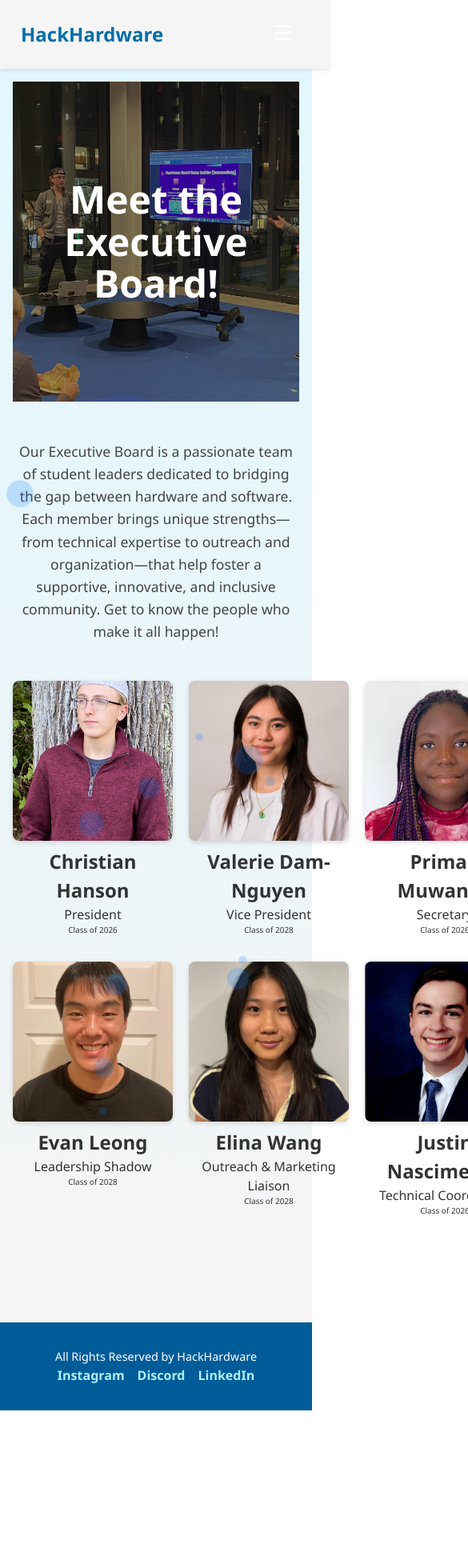
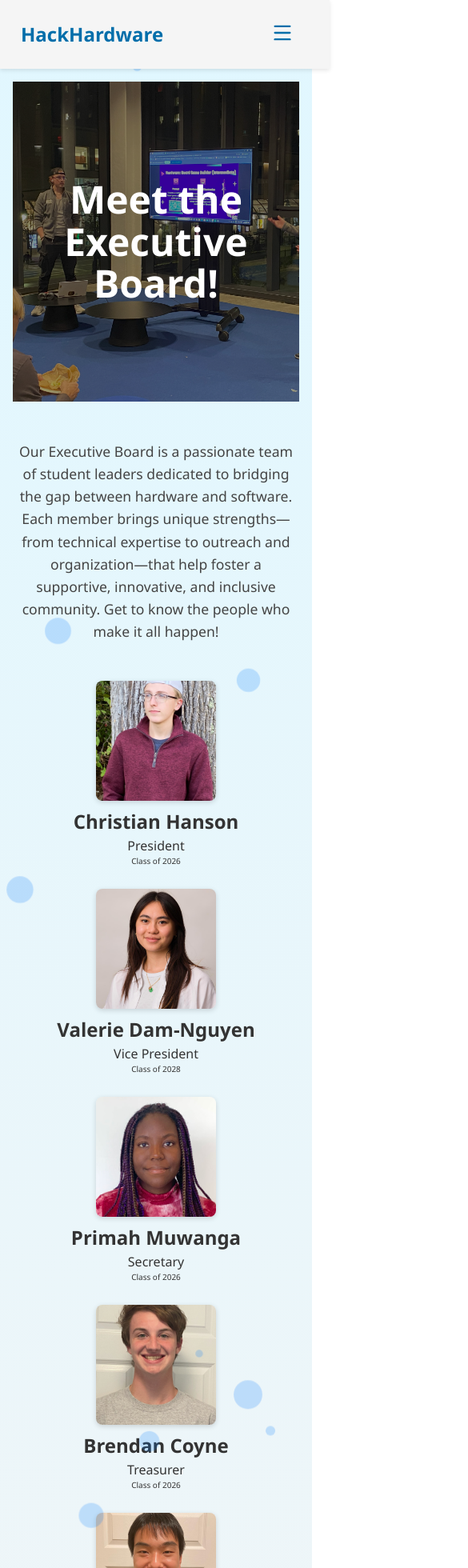
Before and after one commit to brendanmcoyne/HackHardware, a React (Vite) app: page /exec in a window 390 px wide. Shown: the top 1960 px of the page at 80% size, 585 px wide, since content can reach past the window. Before the commit the page ends 1763 px from the top, so only its background shows below. Built offline with nearby package versions, Linux system fonts and the light colour scheme.

Commit message:
Shot on Iphone

```diff
--- a/src/components/Events.tsx
+++ b/src/components/Events.tsx
@@ -21,7 +21,7 @@ const Section = styled.div`
 
 const Paragraph = styled.p`
     max-width: 800px;
-    margin: 4rem 0;
+    margin: 3rem 0;
     text-align: center;
     font-size: 1.1rem;
     line-height: 1.6;
@@ -37,7 +37,7 @@ const EventGrid = styled(motion.div)`
 const EventImage = styled.div`
     width: 100%;
     height: 180px;
-    background-color: #ddd; /* placeholder */
+    background-color: #ddd;
     background-size: cover;
     background-position: center;
 `;
@@ -79,13 +79,13 @@ const LogoWrapper = styled.div`
     justify-content: center;
     align-items: center;
     position: relative;
-    margin-bottom: 2rem; /* consistent spacing with Contact page */
+    margin-bottom: 2rem;
 
     &::before {
         content: "";
         position: absolute;
         inset: 0;
-        background: rgba(0, 0, 0, 0.3); /* softer overlay */
+        background: rgba(0, 0, 0, 0.3);
         z-index: 1;
     }
 `;
--- a/src/components/ExecBoard.tsx
+++ b/src/components/ExecBoard.tsx
@@ -84,7 +84,13 @@ const PhotoDiv = styled(motion.div)`
     width: 100%;
     max-width: 1000px;
     margin-bottom: 3rem;
+
+    @media (max-width: 768px) {
+        grid-template-columns: 1fr;
+        gap: 15px;
+    }
 `;
+
 
 const BoardMember = styled(motion.div)`
     display: flex;
@@ -104,6 +110,11 @@ const Image = styled.img<{ shift?: string }>`
 
     &:hover {
         transform: scale(1.05) ${({ shift }) => shift || ""};
+    }
+
+    @media (max-width: 768px) {
+        width: 150px;
+        height: 150px;
     }
 `;
 
--- a/src/components/Footer.tsx
+++ b/src/components/Footer.tsx
@@ -1,35 +1,66 @@
 import { styled } from "styled-components";
 
 const FooterWrapper = styled.footer`
-    background-color: #005c99; /* slightly darker than brand blue */
-    padding: 2rem 1rem;
-    margin-top: 40px;
+    background: linear-gradient(180deg, #006bb3 0%, #004d80 100%);
+    padding: 2.5rem 1rem;
+    margin-top: 60px;
     display: flex;
     flex-direction: column;
     align-items: center;
+    text-align: center;
+    border-top: 3px solid #00bfff;
+
+    @media (min-width: 768px) {
+        flex-direction: row;
+        justify-content: space-between;
+        align-items: center;
+        text-align: left;
+        padding: 2rem 3rem;
+    }
 `;
 
 const FooterText = styled.p`
-    color: white;
-    font-size: 0.9rem;
-    text-align: center;
+    color: #e0f7ff;
+    font-size: 0.95rem;
     margin: 0;
+    opacity: 0.9;
+    line-height: 1;
+    display: flex;
+    align-items: center;
+    height: 100%;
 `;
 
 const FooterLinks = styled.div`
     display: flex;
-  gap: 1rem;
+    gap: 1.5rem;
     flex-wrap: wrap;
+    justify-content: center;
+    align-items: center;
 
     a {
         color: #aeefff;
         text-decoration: none;
-    font-weight: bold;
-    transition: color 0.2s ease;
+        font-weight: 600;
+        font-size: 0.95rem;
+        position: relative;
+        transition: color 0.25s ease;
 
         &:hover {
-      color: white;
-      text-decoration: underline;
+            color: #ffffff;
+        }
+
+        &:after {
+            content: "";
+            position: absolute;
+            bottom: -3px;
+            left: 0;
+            width: 0;
+            height: 2px;
+            background: #ffffff;
+            transition: width 0.25s ease;
+        }
+        &:hover:after {
+            width: 100%;
         }
     }
 `;
@@ -37,15 +68,29 @@ const FooterLinks = styled.div`
 export default function Footer() {
     return (
         <FooterWrapper>
-            <FooterText>All Rights Reserved by HackHardware</FooterText>
+            <FooterText>
+                © {new Date().getFullYear()} HackHardware — All Rights Reserved
+            </FooterText>
             <FooterLinks>
-                <a href="https://www.instagram.com/hackhardware_bu/" target="_blank" rel="noopener noreferrer">
+                <a
+                    href="https://www.instagram.com/hackhardware_bu/"
+                    target="_blank"
+                    rel="noopener noreferrer"
+                >
                     Instagram
                 </a>
-                <a href="https://discord.com/invite/GdEPmEC8bU?fbclid=PAZXh0bgNhZW0CMTEAAacNoA7SvV9G5jVHUbRq6qDDUTT9XMk4c6_uZxspK0CkXqwT9Aij_zOI-Oxtfw_aem_JGBMS7I_qz3U1VocHjWaFw" target="_blank" rel="noopener noreferrer">
+                <a
+                    href="https://discord.com/invite/GdEPmEC8bU"
+                    target="_blank"
+                    rel="noopener noreferrer"
+                >
                     Discord
                 </a>
-                <a href="https://www.instagram.com/hackhardware_bu/" target="_blank" rel="noopener noreferrer">
+                <a
+                    href="https://www.linkedin.com/company/hackhardware-bu/"
+                    target="_blank"
+                    rel="noopener noreferrer"
+                >
                     LinkedIn
                 </a>
             </FooterLinks>
--- a/src/components/Home.tsx
+++ b/src/components/Home.tsx
@@ -1,6 +1,6 @@
 import styled from "styled-components";
 import { motion } from "framer-motion";
-import { useState } from "react";
+import PhotoSlide from "../components/PhotoSlide.tsx";
 
 const Page = styled.div`
     display: flex;
@@ -147,83 +147,31 @@ const LinkButton = styled.a`
     }
 `;
 
-
-const CarouselContainer = styled.div`
-    position: relative;
-    width: 100%;
-    max-width: 1500px;
-    margin: 4rem auto;
-    overflow: visible;
-    display: flex;
-    justify-content: center;
-    align-items: center;
-`;
-
-const CarouselTrack = styled(motion.div)`
-    display: flex;
-    gap: 2rem;
-    will-change: transform;
-`;
-
-const CarouselImage = styled(motion.img)`
-    width: 450px;
-    max-width: 90vw;
-    height: auto;
+const BottomImageWrapper = styled.div`
+    width: 90%;
+    max-width: 1000px;
+    overflow: hidden;
+    margin: 4rem 0 2rem;
     border-radius: 12px;
     box-shadow: 0 6px 18px rgba(0,0,0,0.15);
-    flex-shrink: 0;
-    cursor: pointer;
-    transition: transform 0.3s ease, filter 0.3s ease;
-    transform-origin: center center;
+    position: relative;
 
-    &:hover {
-        transform: scale(1.05);
-        filter: drop-shadow(0px 0px 20px rgba(0,123,255,0.5));
+    height: auto;
+    @media (min-width: 768px) {
+        height: 500px;
     }
 `;
 
+const BottomImage = styled.img`
+    width: 100%;
+    height: auto;
+    object-fit: cover;
+    transform: translateY(0);
 
-const ArrowButton = styled.button<{ left?: boolean }>`
-    position: absolute;
-    top: 50%;
-    ${({ left }) => (left ? 'left: 100px;' : 'right: 100px;')}
-    transform: translateY(-50%);
-    background: #006eaa;
-    color: white;
-    border: none;
-    border-radius: 50%;
-    width: 40px;
-    height: 70px;
-    font-size: 2rem;
-    cursor: pointer;
-    z-index: 10;
-    display: flex;
-    justify-content: center;
-    align-items: center;
-    transition: background 0.3s ease;
-
-    &:hover {
-        background: rgba(0, 123, 255, 1);
+    @media (min-width: 768px) {
+        transform: translateY(-170px);
     }
 `;
-
-const BottomImageWrapper = styled.div`
-    width: 80%;
-    max-width: 1000px;
-    height: 500px;
-    overflow: hidden;
-    margin: 4rem 0 2rem;
-    border-radius: 12px;
-    box-shadow: 0px 6px 18px rgba(0,0,0,0.15);
-`;
-
-const BottomImage = styled.img`
-  width: 100%;
-  height: auto;
-  transform: translateY(-170px);
-  object-fit: cover;
-`;
-
 
 
 const imageList = [
@@ -238,20 +186,6 @@ const imageList = [
 ];
 
 export default function Home() {
-
-    const imagesPerSlide = 2;
-    const totalSlides = Math.ceil(imageList.length / imagesPerSlide);
-    const [slideIndex, setSlideIndex] = useState(0);
-
-    const next = () => setSlideIndex((prev) => (prev + 1) % totalSlides);
-    const prev = () => setSlideIndex((prev) => (prev - 1 + totalSlides) % totalSlides);
-
-    const currentImages = imageList.slice(
-        slideIndex * imagesPerSlide,
-        slideIndex * imagesPerSlide + imagesPerSlide
-    );
-
-
     return (
         <Page>
             <LogoSection>
@@ -299,26 +233,11 @@ export default function Home() {
                 are a hands-on combination of engineering, teamwork, and problem-solving.
             </TextPassage>
 
+            {/* ✅ Carousel is now its own component */}
             <SectionTitle>Our Projects</SectionTitle>
-            <CarouselContainer>
-                <ArrowButton left onClick={prev}>&lt;</ArrowButton>
-                <ArrowButton onClick={next}>&gt;</ArrowButton>
+            <PhotoSlide images={imageList} imagesPerSlide={2} />
 
-                <CarouselTrack
-                    key={slideIndex}
-                    initial={{ opacity: 0, x: 50 }}
-                    animate={{ opacity: 1, x: 0 }}
-                    exit={{ opacity: 0, x: -50 }}
-                    transition={{ type: "spring", stiffness: 120, damping: 20 }}
-                >
-                    {currentImages.map((src, i) => (
-                        <CarouselImage key={i} src={src} alt={`Project ${slideIndex * imagesPerSlide + i + 1}`} />
-                    ))}
-                </CarouselTrack>
-            </CarouselContainer>
-
-
-            <SectionTitle style={{marginTop: "0"}}>Sponsorship</SectionTitle>
+            <SectionTitle style={{ marginTop: "0" }}>Sponsorship</SectionTitle>
             <TextPassage
                 initial={{ opacity: 0, y: 30 }}
                 whileInView={{ opacity: 1, y: 0 }}
--- a/src/components/Nav.tsx
+++ b/src/components/Nav.tsx
@@ -2,6 +2,10 @@ import { Link } from "react-router-dom";
 import { styled } from "styled-components";
 import { useState } from "react";
 import { Menu, X } from "lucide-react";
+
+interface StyledListProps {
+    open: boolean;
+}
 
 const StyledNavContainer = styled.div`
     width: 100%;
@@ -13,7 +17,7 @@ const StyledNavContainer = styled.div`
     z-index: 1000;
     padding: 11px;
     background-color: #f5f5f5;
-    box-shadow: 0 2px 5px rgba(0,0,0,0.1);
+    box-shadow: 0 2px 5px rgba(0, 0, 0, 0.1);
 `;
 
 const StyledBrand = styled.div`
@@ -26,15 +30,35 @@ const StyledLink = styled.li`
     padding: 6px 14px;
     border-radius: 6px;
     transition: background-color 0.2s ease-in-out;
-    text-align: right;
+    position: relative;
+    list-style: none;
 
     a {
         color: #006eaa;
         text-decoration: none;
         font-weight: bold;
         display: block;
+        position: relative;
+        transition: color 0.25s ease;
+
+        /* === Animated underline effect === */
+        &::after {
+            content: "";
+            position: absolute;
+            left: 0;
+            bottom: -3px;
+            width: 0%;
+            height: 2px;
+            background: #006eaa;
+            transition: width 0.25s ease;
+        }
+
         &:hover {
-      text-decoration: underline;
+            color: #004f7a;
+        }
+
+        &:hover::after {
+            width: 100%;
         }
     }
 
@@ -42,6 +66,11 @@ const StyledLink = styled.li`
         font-size: 0.9rem;
         padding: 10px;
         text-align: center;
+
+        a::after {
+            left: 50%;
+            transform: translateX(-50%);
+        }
     }
 `;
 
@@ -51,6 +80,7 @@ const StyledList = styled.ul<StyledListProps>`
     gap: 3px;
     padding: 0;
     margin: 0;
+    align-items: center;
 
     @media (max-width: 1000px) {
         position: absolute;
@@ -62,7 +92,7 @@ const StyledList = styled.ul<StyledListProps>`
         max-height: ${({ open }) => (open ? "300px" : "0")};
         overflow: hidden;
         transition: max-height 0.3s ease-in-out;
-        box-shadow: 0 4px 6px rgba(0,0,0,0.1);
+        box-shadow: 0 4px 6px rgba(0, 0, 0, 0.1);
     }
 `;
 
@@ -75,14 +105,10 @@ const StyledNav = styled.nav`
     align-items: center;
 `;
 
-interface StyledListProps {
-    open: boolean;
-}
-
 const Hamburger = styled.button`
     background: none;
     border: none;
-  color: white;
+    color: #006eaa;
     cursor: pointer;
     display: none;
 
@@ -105,11 +131,31 @@ export default function Nav() {
                 </Hamburger>
 
                 <StyledList open={menuOpen}>
-                    <StyledLink><Link to="/" onClick={() => setMenuOpen(false)}>Home</Link></StyledLink>
-                    <StyledLink><Link to="/exec" onClick={() => setMenuOpen(false)}>Executive Board</Link></StyledLink>
-                    <StyledLink><Link to="/events" onClick={() => setMenuOpen(false)}>Events</Link></StyledLink>
-                    <StyledLink><Link to="/contact" onClick={() => setMenuOpen(false)}>Contact</Link></StyledLink>
-                    <StyledLink><Link to="/faq" onClick={() => setMenuOpen(false)}>FAQ</Link></StyledLink>
+                    <StyledLink>
+                        <Link to="/" onClick={() => setMenuOpen(false)}>
+                            Home
+                        </Link>
+                    </StyledLink>
+                    <StyledLink>
+                        <Link to="/exec" onClick={() => setMenuOpen(false)}>
+                            Executive Board
+                        </Link>
+                    </StyledLink>
+                    <StyledLink>
+                        <Link to="/events" onClick={() => setMenuOpen(false)}>
+                            Events
+                        </Link>
+                    </StyledLink>
+                    <StyledLink>
+                        <Link to="/contact" onClick={() => setMenuOpen(false)}>
+                            Contact
+                        </Link>
+                    </StyledLink>
+                    <StyledLink>
+                        <Link to="/faq" onClick={() => setMenuOpen(false)}>
+                            FAQ
+                        </Link>
+                    </StyledLink>
                 </StyledList>
             </StyledNav>
         </StyledNavContainer>
--- /dev/null
+++ b/src/components/PhotoSlide.tsx
@@ -0,0 +1,127 @@
+import styled from "styled-components";
+import { useState, useEffect } from "react";
+import { AnimatePresence, motion } from "framer-motion";
+
+const CarouselContainer = styled.div`
+    position: relative;
+    width: 100%;
+    max-width: 1500px;
+    margin: 4rem auto;
+    overflow: visible;
+    display: flex;
+    justify-content: center;
+    align-items: center;
+`;
+
+const CarouselTrack = styled(motion.div)`
+    display: flex;
+    gap: 2rem;
+    will-change: transform;
+`;
+
+const CarouselImage = styled(motion.img)`
+    width: 450px;
+    max-width: 90vw;
+    height: auto;
+    border-radius: 12px;
+    box-shadow: 0 6px 18px rgba(0, 0, 0, 0.15);
+    flex-shrink: 0;
+    cursor: pointer;
+    transition: transform 0.3s ease, filter 0.3s ease;
+    transform-origin: center center;
+
+    &:hover {
+        transform: scale(1.05);
+        filter: drop-shadow(0px 0px 20px rgba(0, 123, 255, 0.5));
+    }
+`;
+
+const ArrowButton = styled.button<{ left?: boolean }>`
+    position: absolute;
+    top: 50%;
+    ${({ left }) => (left ? "left: 125px;" : "right: 125px;")}
+    transform: translateY(-50%);
+    background: #999999;
+    color: white;
+    border: none;
+    border-radius: 50%;
+    width: 40px;
+    height: 60px;
+    font-size: 1.5rem;
+    cursor: pointer;
+    z-index: 10;
+    display: flex;
+    justify-content: center;
+    align-items: center;
+    transition: background 0.3s ease;
+
+    &:hover {
+        background-color: #888888;
+    }
+
+    @media (max-width: 768px) {
+        ${({ left }) => (left ? "left: 10px;" : "right: 10px;")}
+        width: 35px;
+        height: 50px;
+        font-size: 1.2rem;
+    }
+`;
+
+interface PhotoSlideProps {
+    images: string[];
+    imagesPerSlide?: number;
+}
+
+export default function PhotoSlide({ images, imagesPerSlide = 2 }: PhotoSlideProps) {
+    const [slideIndex, setSlideIndex] = useState(0);
+    const [perSlide, setPerSlide] = useState(imagesPerSlide);
+
+    // Dynamically adjust images per slide for mobile
+    useEffect(() => {
+        const updatePerSlide = () => {
+            setPerSlide(window.innerWidth <= 768 ? 1 : imagesPerSlide);
+        };
+        updatePerSlide();
+        window.addEventListener("resize", updatePerSlide);
+        return () => window.removeEventListener("resize", updatePerSlide);
+    }, [imagesPerSlide]);
+
+    const totalSlides = Math.ceil(images.length / perSlide);
+
+    const next = () => setSlideIndex((prev) => (prev + 1) % totalSlides);
+    const prev = () => setSlideIndex((prev) => (prev - 1 + totalSlides) % totalSlides);
+
+    const currentImages = images.slice(
+        slideIndex * perSlide,
+        slideIndex * perSlide + perSlide
+    );
+
+    return (
+        <CarouselContainer>
+            <ArrowButton left onClick={prev}>
+                &lt;
+            </ArrowButton>
+            <ArrowButton onClick={next}>
+                &gt;
+            </ArrowButton>
+
+            <AnimatePresence initial={false}>
+                <CarouselTrack
+                    // Remove key={slideIndex}
+                    initial={{ opacity: 0, x: 50 }}
+                    animate={{ opacity: 1, x: 0 }}
+                    exit={{ opacity: 0, x: -50 }}
+                    transition={{ type: "spring", stiffness: 120, damping: 20 }}
+                >
+                    {currentImages.map((src, i) => (
+                        <CarouselImage
+                            key={i}
+                            src={src}
+                            alt={`Project ${slideIndex * perSlide + i + 1}`}
+                        />
+                    ))}
+                </CarouselTrack>
+            </AnimatePresence>
+        </CarouselContainer>
+    );
+}
```
Lines whose indentation alone changed are shown as unchanged.
